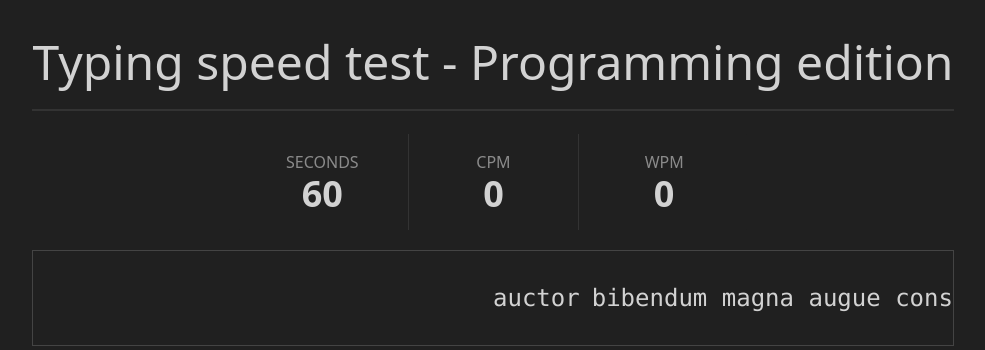
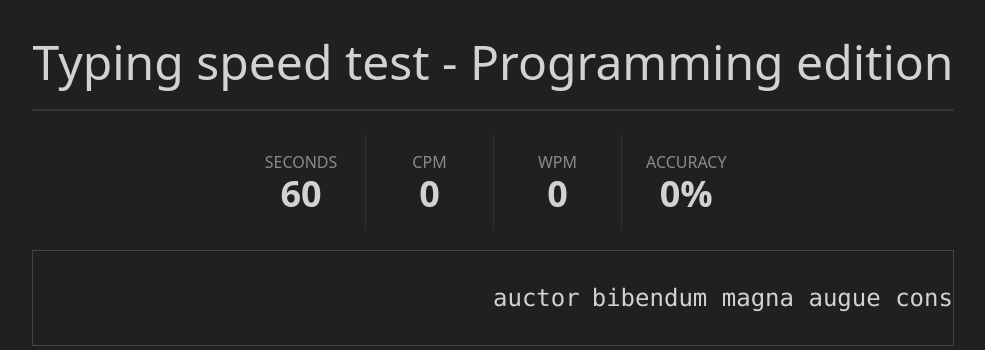
Before and after one commit to cymantex/typing-test-programming, a React (Vite) app: page / in a window 1280 px wide. Shown: the top 350 px of the page, without its empty margins (147-1132 px from the left). Built offline with nearby package versions, Linux system fonts and the light colour scheme.

Commit message:
Add support for accuracy stat

```diff
--- a/src/typing-test/TypingTest.tsx
+++ b/src/typing-test/TypingTest.tsx
@@ -18,7 +18,7 @@ export function TypingTest() {
 
   const actualWords = inputValue.split(" ");
 
-  const {startTimer, resetTimer, cpm, wpm, remainingSeconds} = useTypingTestStats({
+  const {startTimer, resetTimer, cpm, wpm, accuracy, remainingSeconds} = useTypingTestStats({
     actualWords,
     expectedWords,
     testDurationSeconds: 60,
@@ -30,9 +30,10 @@ export function TypingTest() {
         <h1 className="text-3xl lg:text-5xl">Typing speed test - Programming edition</h1>
         <div className="divider"/>
         <TypingTestStats
-            className="max-w-lg ml-auto mr-auto grid grid-flow-col grid-cols-3 justify-center mb-5 text-center stats"
+            className="max-w-lg ml-auto mr-auto grid grid-flow-col grid-cols-4 justify-center mb-5 text-center stats"
             cpm={cpm}
             wpm={wpm}
+            accuracy={accuracy}
             remainingSeconds={remainingSeconds}
         />
         <div className="relative overflow-hidden font-mono">
@@ -60,6 +61,7 @@ export function TypingTest() {
         <TypingTestResultModal
             cpm={cpm}
             wpm={wpm}
+            accuracy={accuracy}
             modalOpen={modalOpen}
             onClose={() => {
               resetTimer();
--- a/src/typing-test/result/TypingTestResultModal.tsx
+++ b/src/typing-test/result/TypingTestResultModal.tsx
@@ -6,6 +6,7 @@ import {useSaveTestResultsToLocalStorage} from "./useSaveTestResultsToLocalStora
 export interface TypingTestResultModalProps {
   cpm?: number,
   wpm?: number,
+  accuracy?: string,
   modalOpen: boolean,
   onClose: () => void
 }
@@ -13,13 +14,13 @@ export interface TypingTestResultModalProps {
 export function TypingTestResultModal({
   wpm = 0,
   cpm = 0,
+  accuracy = "0%",
   modalOpen,
   onClose
 }: TypingTestResultModalProps) {
   const buttonRef = useFocus<HTMLButtonElement>(modalOpen);
 
-  // TODO: accuracy
-  useSaveTestResultsToLocalStorage(modalOpen, {wpm, cpm, accuracy: ""});
+  useSaveTestResultsToLocalStorage(modalOpen, {wpm, cpm, accuracy});
 
   return (
       <div className={classNames("modal", {"modal-open": modalOpen})}>
@@ -29,6 +30,7 @@ export function TypingTestResultModal({
           <div className="stats">
             <Stat title="WPM" value={wpm}/>
             <Stat title="CPM" value={cpm}/>
+            <Stat title="ACCURACY" value={accuracy}/>
           </div>
           <div className="divider"/>
           <div className="modal-action">
--- a/src/typing-test/stats/Stat.tsx
+++ b/src/typing-test/stats/Stat.tsx
@@ -1,6 +1,6 @@
 import React from "react";
 
-export function Stat({title, value}: { title: string, value: number }) {
+export function Stat({title, value}: { title: string, value: number | string }) {
   return <div className="stat">
     <div className="stat-title">{title}</div>
     <div className="stat-value">{value}</div>
--- a/src/typing-test/stats/TypingTestStats.tsx
+++ b/src/typing-test/stats/TypingTestStats.tsx
@@ -4,13 +4,15 @@ import {Stat} from "./Stat";
 export interface TypingTestStatsProps extends HTMLAttributes<HTMLElement> {
   remainingSeconds?: number,
   cpm?: number,
-  wpm?: number
+  wpm?: number,
+  accuracy?: string
 }
 
 export function TypingTestStats({
   remainingSeconds = 60,
   cpm = 0,
   wpm = 0,
+  accuracy = "0%",
   ...props
 }: TypingTestStatsProps) {
   return (
@@ -18,6 +20,7 @@ export function TypingTestStats({
         <Stat title="SECONDS" value={remainingSeconds}/>
         <Stat title="CPM" value={cpm}/>
         <Stat title="WPM" value={wpm}/>
+        <Stat title="ACCURACY" value={accuracy}/>
       </div>
   );
 }
--- a/src/typing-test/stats/useTypingTestStats.tsx
+++ b/src/typing-test/stats/useTypingTestStats.tsx
@@ -38,6 +38,7 @@ export function useTypingTestStats({
   return {
     wpm: calcCountPerMinute(correctWords.length, testDurationSeconds),
     cpm: calcCountPerMinute(correctWords.join("").length, testDurationSeconds),
+    accuracy: calcAccuracy(actualWords, correctWords),
     resetTimer: () => {
       restart(appendSecondsToCurrentDateTime(testDurationSeconds), false);
     },
@@ -53,6 +54,18 @@ function calcCountPerMinute(count: number, testDurationSeconds: number) {
   return Math.ceil(count / (testDurationSeconds / 60));
 }
 
+function calcAccuracy(actualWords: string[], correctWords: string[]): string {
+  const actualWordsLength = actualWordsLengthWithoutCurrentWord(actualWords);
+
+  if (actualWordsLength === 0) {
+    return "0%";
+  }
+
+  const accuracy = ((correctWords.length / actualWordsLength) * 100).toFixed(0);
+
+  return `${accuracy}%`;
+}
+
 function appendSecondsToCurrentDateTime(testDurationSeconds: number) {
   const dateSecondsInFuture = new Date();
   dateSecondsInFuture.setSeconds(dateSecondsInFuture.getSeconds() + testDurationSeconds);
```
